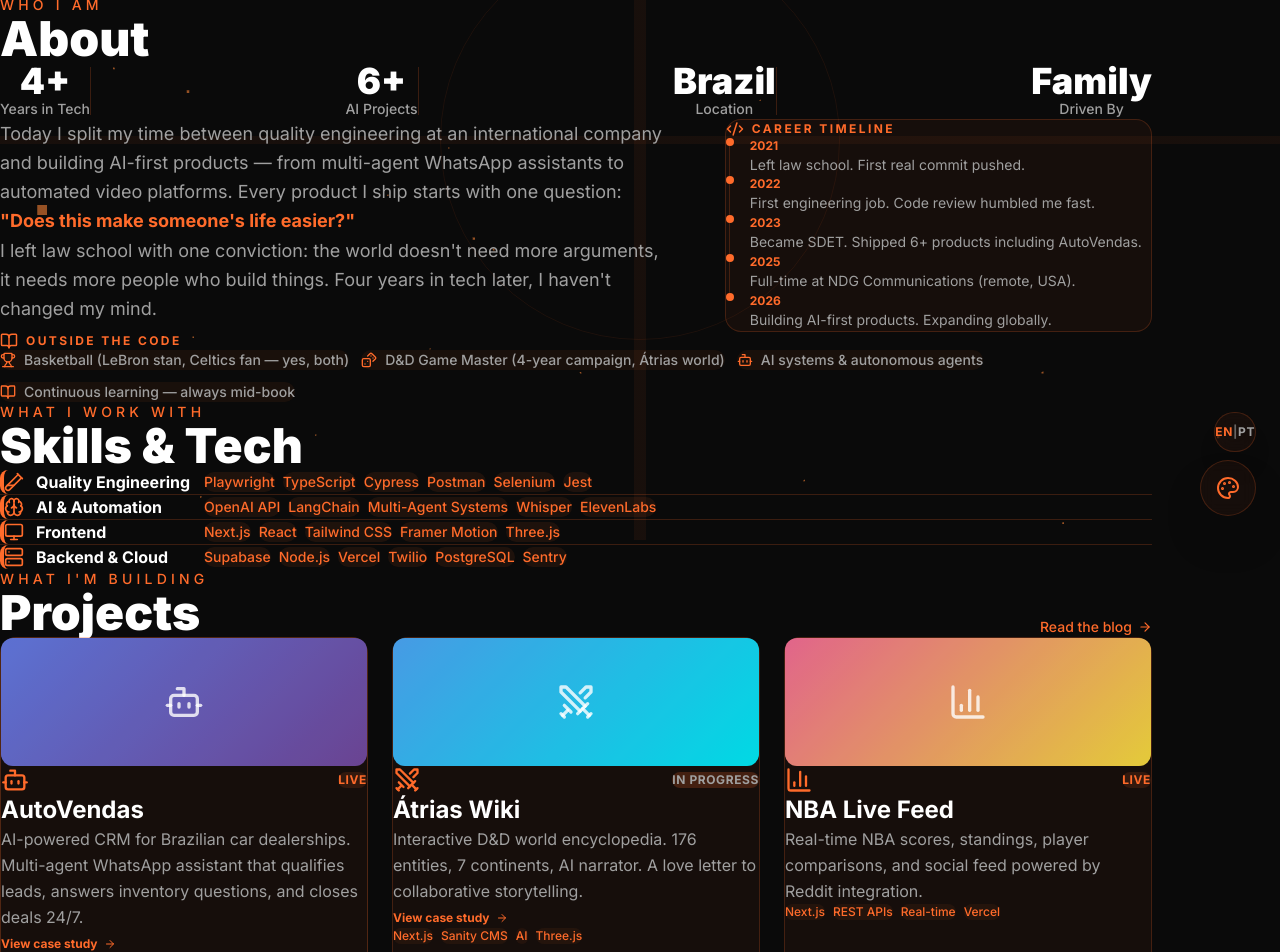
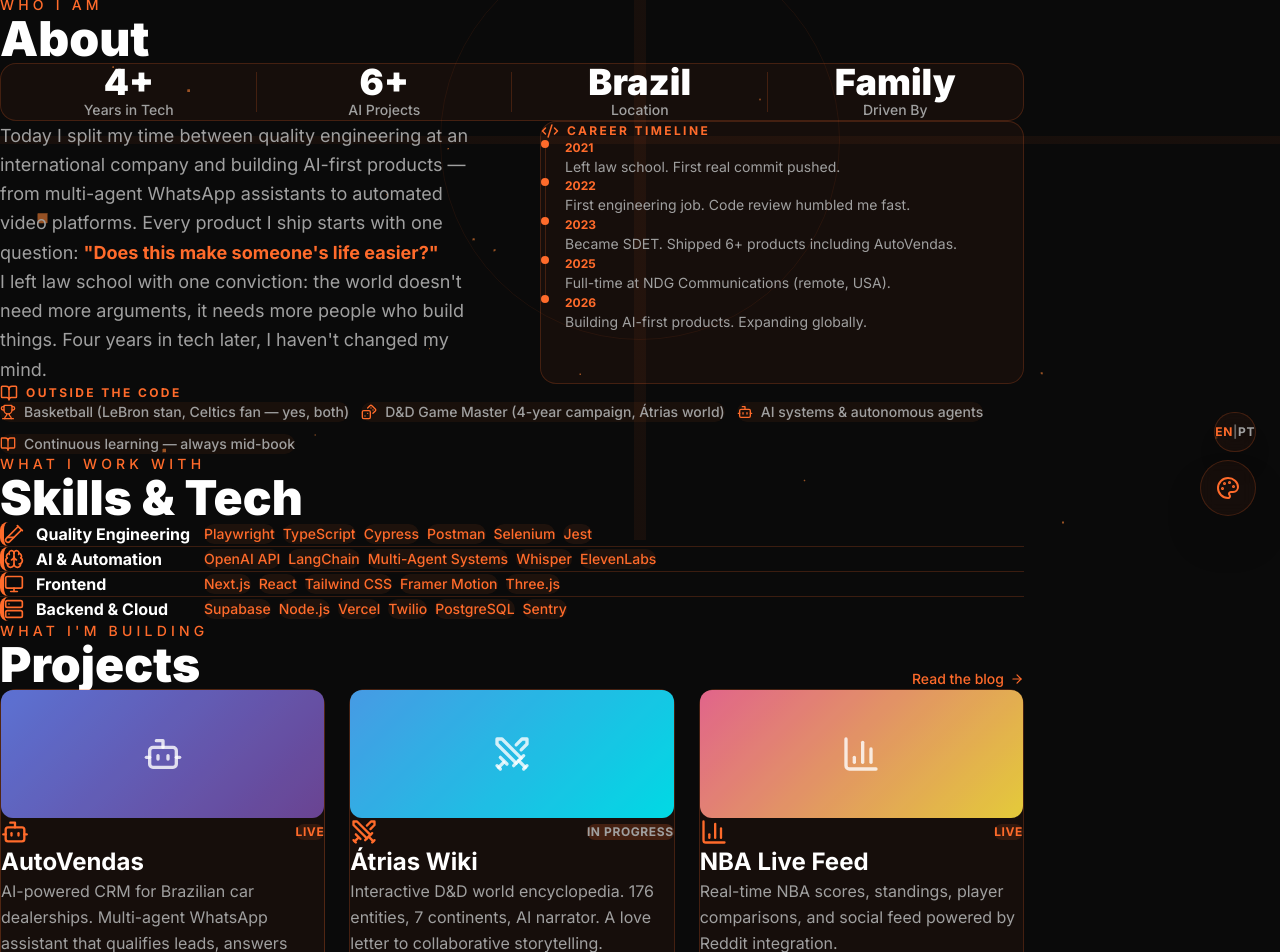
Before and after one commit to PeterTechDev/petersouza-dev, a Next.js app: page / in a window 1280 px wide. Shown: the part 260-1212 px from the top of the page. Built offline with nearby package versions, Linux system fonts and the light colour scheme; a web font is replaced by a local one.

Commit message:
fix: stats grid centered, even 2-col about layout, max-w-5xl consistency across all sections

```diff
--- a/src/components/AIAgents.tsx
+++ b/src/components/AIAgents.tsx
@@ -79,7 +79,7 @@
 
   return (
     <section className="py-20 sm:py-28 lg:py-32 px-5 sm:px-6" id="ai-agents">
-      <div className="max-w-6xl mx-auto">
+      <div className="max-w-5xl mx-auto">
         <motion.div
           initial={{ opacity: 0, y: 20 }}
           whileInView={{ opacity: 1, y: 0 }}
--- a/src/components/About.tsx
+++ b/src/components/About.tsx
@@ -23,7 +23,7 @@
 
   return (
     <section className="py-20 sm:py-28 lg:py-32 px-5 sm:px-6" id="about">
-      <div className="max-w-6xl mx-auto">
+      <div className="max-w-5xl mx-auto">
         {/* Section header */}
         <motion.div
           initial={{ opacity: 0, y: 20 }}
@@ -47,15 +47,24 @@
 
         {/* Stats row */}
         <motion.div
-          className="flex flex-wrap items-start justify-between gap-y-6 mb-14 sm:mb-20"
+          className="grid grid-cols-2 sm:grid-cols-4 gap-6 sm:gap-0 mb-14 sm:mb-20 py-8 rounded-2xl border"
+          style={{ borderColor: theme.colors.cardBorder, background: theme.colors.card }}
           initial={{ opacity: 0, y: 20 }}
           whileInView={{ opacity: 1, y: 0 }}
           viewport={{ once: true }}
           transition={{ delay: 0.15, duration: 0.6 }}
         >
           {stats.map((stat, i) => (
-            <div key={stat.label} className="flex items-start">
-              <div className="text-center px-2 sm:px-4 md:px-6">
+            <div
+              key={stat.label}
+              className="text-center px-4 relative"
+            >
+              {i < stats.length - 1 && (
+                <div
+                  className="hidden sm:block absolute right-0 top-1/2 -translate-y-1/2 w-px h-10"
+                  style={{ background: theme.colors.cardBorder }}
+                />
+              )}
               <p
                 className="text-3xl sm:text-4xl font-black leading-none"
                 style={{ color: theme.colors.text }}
@@ -69,20 +78,13 @@
                 {stat.label}
               </p>
             </div>
-              {i < stats.length - 1 && (
-                <div
-                  className="hidden sm:block w-px h-12 self-center ml-2 sm:ml-4 md:ml-6"
-                  style={{ background: theme.colors.cardBorder }}
-                />
-              )}
-            </div>
           ))}
         </motion.div>
 
         {/* Two-column: bio + timeline */}
-        <div className="grid md:grid-cols-5 gap-10 lg:gap-14 mb-14 sm:mb-20">
+        <div className="grid md:grid-cols-2 gap-10 lg:gap-14 mb-14 sm:mb-20">
           <motion.div
-            className="md:col-span-3 space-y-5"
+            className="space-y-5"
             initial={{ opacity: 0, x: -20 }}
             whileInView={{ opacity: 1, x: 0 }}
             viewport={{ once: true }}
@@ -106,7 +108,7 @@
           </motion.div>
 
           <motion.div
-            className="md:col-span-2"
+            className=""
             initial={{ opacity: 0, x: 20 }}
             whileInView={{ opacity: 1, x: 0 }}
             viewport={{ once: true }}
--- a/src/components/Projects.tsx
+++ b/src/components/Projects.tsx
@@ -42,7 +42,7 @@
 
   return (
     <section className="py-20 sm:py-28 lg:py-32 px-5 sm:px-6" id="projects">
-      <div className="max-w-6xl mx-auto">
+      <div className="max-w-5xl mx-auto">
         <motion.div
           initial={{ opacity: 0, y: 20 }}
           whileInView={{ opacity: 1, y: 0 }}
--- a/src/components/Skills.tsx
+++ b/src/components/Skills.tsx
@@ -34,7 +34,7 @@
 
   return (
     <section className="py-20 sm:py-28 lg:py-32 px-5 sm:px-6" id="skills">
-      <div className="max-w-6xl mx-auto">
+      <div className="max-w-5xl mx-auto">
         <motion.div
           initial={{ opacity: 0, y: 20 }}
           whileInView={{ opacity: 1, y: 0 }}
```
Lines whose indentation alone changed are shown as unchanged.
